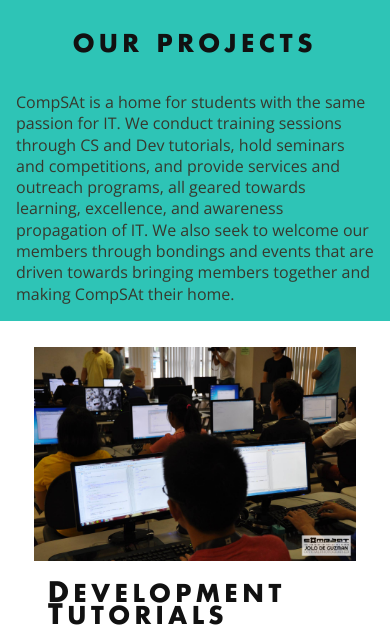
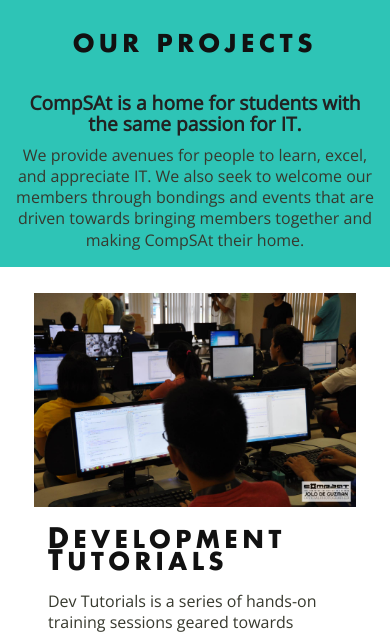
Before and after one commit to RIanDeLaCruz/CompSite2015-2016, a PHP site: page /projects.php in a window 390 px wide. Shown: the part 80-712 px from the top of the page. Run offline with PHP 8.4, Linux system fonts and the light colour scheme.

Commit message:
Changed content in Projects page

```diff
--- a/css/style.css
+++ b/css/style.css
@@ -606,6 +606,11 @@ div#head_content.home {
 	        align-self: center;
  }
 
+ #project-intro {
+ 	font-size: 1.2em;
+ 	margin: 0 auto 10px;
+ }
+
  .intro_text {
  	width: 30em;
  	margin: 8em 0 8em 0;
@@ -1046,6 +1051,10 @@ input[type=checkbox]:checked ~ #navigation{
   	letter-spacing: 0.1em;
   }
 
+  #project-intro, .intro_text {
+  	text-align: center;
+  }
+
   .project_item img, #edrive {
   	width: 90%;
   }
--- a/projects.php
+++ b/projects.php
@@ -28,9 +28,9 @@
 				<div class="content_div" id="head_content_div">
 					<h2 class="flex-head">OUR PROJECTS</h2>
 					<div class="flex-container" style="padding-top: 1.5em;">
-						<!-- <div class="circle"><p>Lorem ipsum dolor sit amet, consectetur adipiscing elit, sed eiusmod tempor incididunt ut labore et dolore magna aliqua. Ut enim ad minim veniam, quis</p></div> -->
 						<article class="intro_text">
-							<p>CompSAt is a home for students with the same passion for IT. We conduct training sessions through CS and Dev tutorials, hold seminars and competitions, and provide services and outreach programs, all geared towards learning, excellence, and awareness propagation of IT. We also seek to welcome our members through bondings and events that are driven towards bringing members together and making CompSAt their home.</p>
+							<p id="project-intro"><strong>CompSAt is a home for students with the same passion for IT.</strong></p>
+							<p>We provide avenues for people to learn, excel, and appreciate IT. We also seek to welcome our members through bondings and events that are driven towards bringing members together and making CompSAt their home.</p>
 						</article>
 					</div>
 				</div>
```
